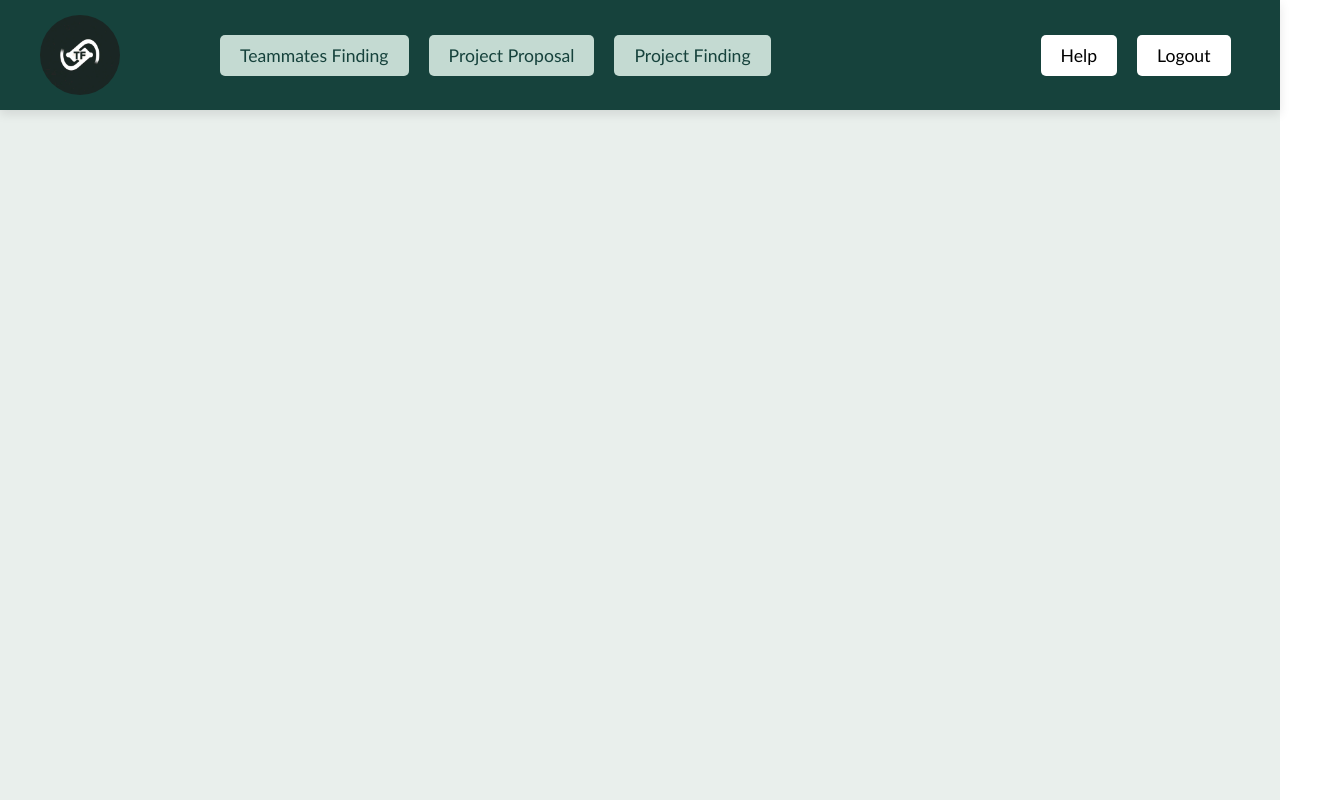
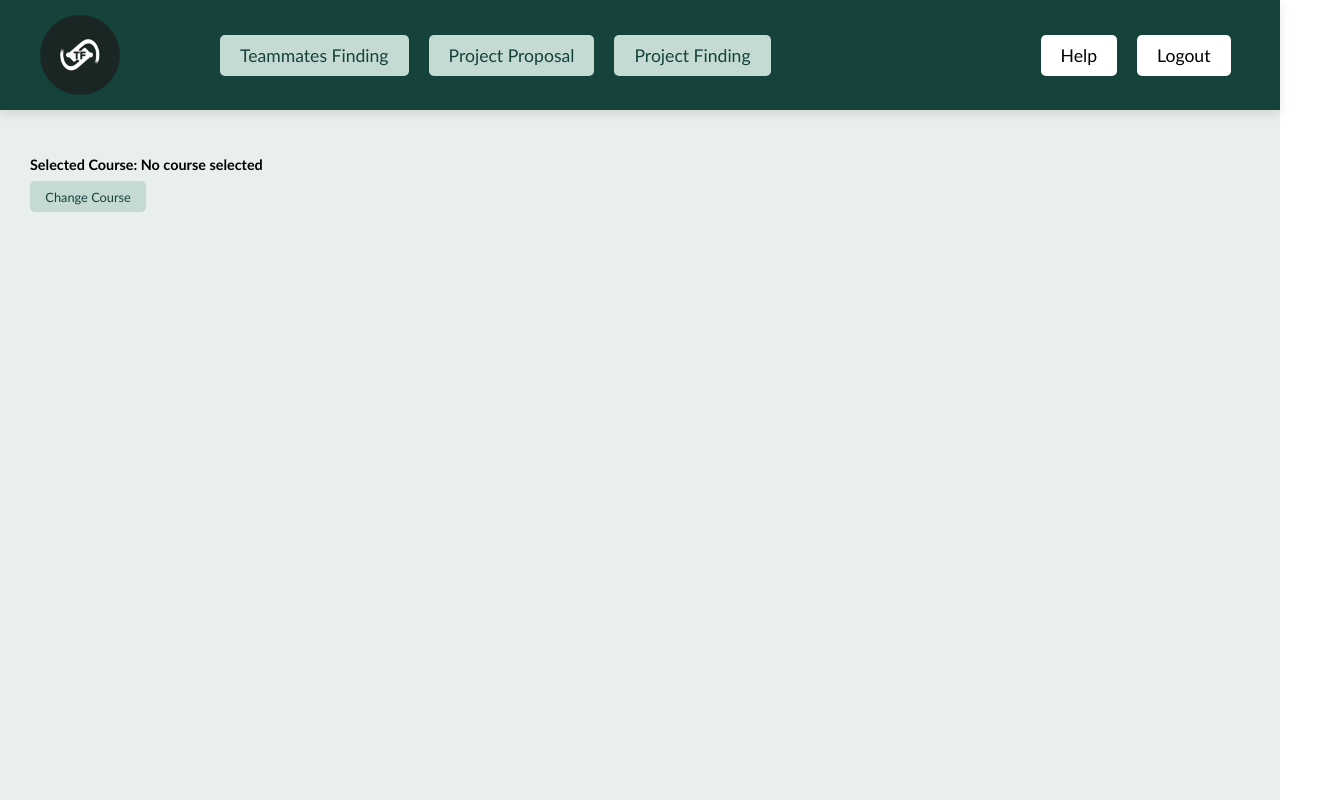
Before and after one commit to miia6/TF_frontend, a React (Vite) app: page /dashboard in a window 1280 px wide. Shown: the whole page, 1330 px wide, since content can reach past the window. Built offline with nearby package versions, Linux system fonts and the light colour scheme.

Commit message:
changes to dashboard

```diff
--- a/src/pages/CourseSelection.jsx
+++ b/src/pages/CourseSelection.jsx
@@ -7,15 +7,13 @@ const CourseSelection = () => {
     const navigate = useNavigate()
 
     const handleCourseSelection = (course) => {
-        console.log("ÄÄÄ " + course)
-        navigate('/dashboard')
-      /*if (course) {
-        //localStorage.setItem('selectedCourse', course)
+      if (course) {
+        localStorage.setItem('selectedCourse', course)
         console.log("Course selected:", course)
         navigate('/dashboard')
       } else {
         console.log("No course selected")
-      }*/
+      }
     }
 
     return (
--- a/src/pages/Dashboard.jsx
+++ b/src/pages/Dashboard.jsx
@@ -1,10 +1,21 @@
-//import React from 'react'
+import React, { useEffect, useState } from 'react'
 import { useNavigate } from 'react-router-dom'
 import '../styles/dashboard.css'
 
 const Dashboard = ({ appLogo }) => {
+  const [selectedCourse, setSelectedCourse] = useState('')
+  const navigate = useNavigate()
 
-  const navigate = useNavigate()
+  useEffect(() => {
+    const course = localStorage.getItem('selectedCourse')
+    if (course) {
+      setSelectedCourse(course)
+    }
+  }, [])
+
+  const handleCourseChange = () => {
+    navigate('/courseSelection')
+  }
 
   const handleLogout = () => {
       // Add your logout logic here (e.g., clear session or tokens)
@@ -13,6 +24,7 @@ const Dashboard = ({ appLogo }) => {
 
 
   return (
+    <>
       <div className="dashboard-container">
           <div className="dashboard-header">
               <img src={appLogo} alt="TF logo" className="dashboard-logo" />
@@ -35,6 +47,16 @@ const Dashboard = ({ appLogo }) => {
                 </div>
           </div>
       </div>
+
+      <div className="course-section">
+          <p className="course-info">
+              Selected Course: <strong>{selectedCourse || 'No course selected'}</strong>
+          </p>
+          <button className="change-course-button" onClick={handleCourseChange}>
+             Change Course
+          </button>
+      </div>
+    </>
   )
 }
 
--- a/src/styles/dashboard.css
+++ b/src/styles/dashboard.css
@@ -65,3 +65,34 @@
 .logout:hover {
     background-color: #6A9C89;
 }
+
+.course-section {
+    width: 100vw;
+    padding: 20px;
+    color: black;
+    text-align: left;
+    margin-top: 100px;
+    position: absolute;
+    top: 20px;
+    left: 10px;
+}
+
+.course-info {
+    font-size: 0.9rem;
+    font-weight: bold;
+    margin-bottom: 5px;
+}
+
+.change-course-button {
+    padding: auto;
+    background-color: #C4DAD2;
+    color: #16423C;
+    border: none;
+    border-radius: 5px;
+    font-size: 0.8rem;
+    cursor: pointer;
+}
+
+.change-course-button:hover {
+    background-color: #6A9C89;
+}
```
Lines whose indentation alone changed are shown as unchanged.
